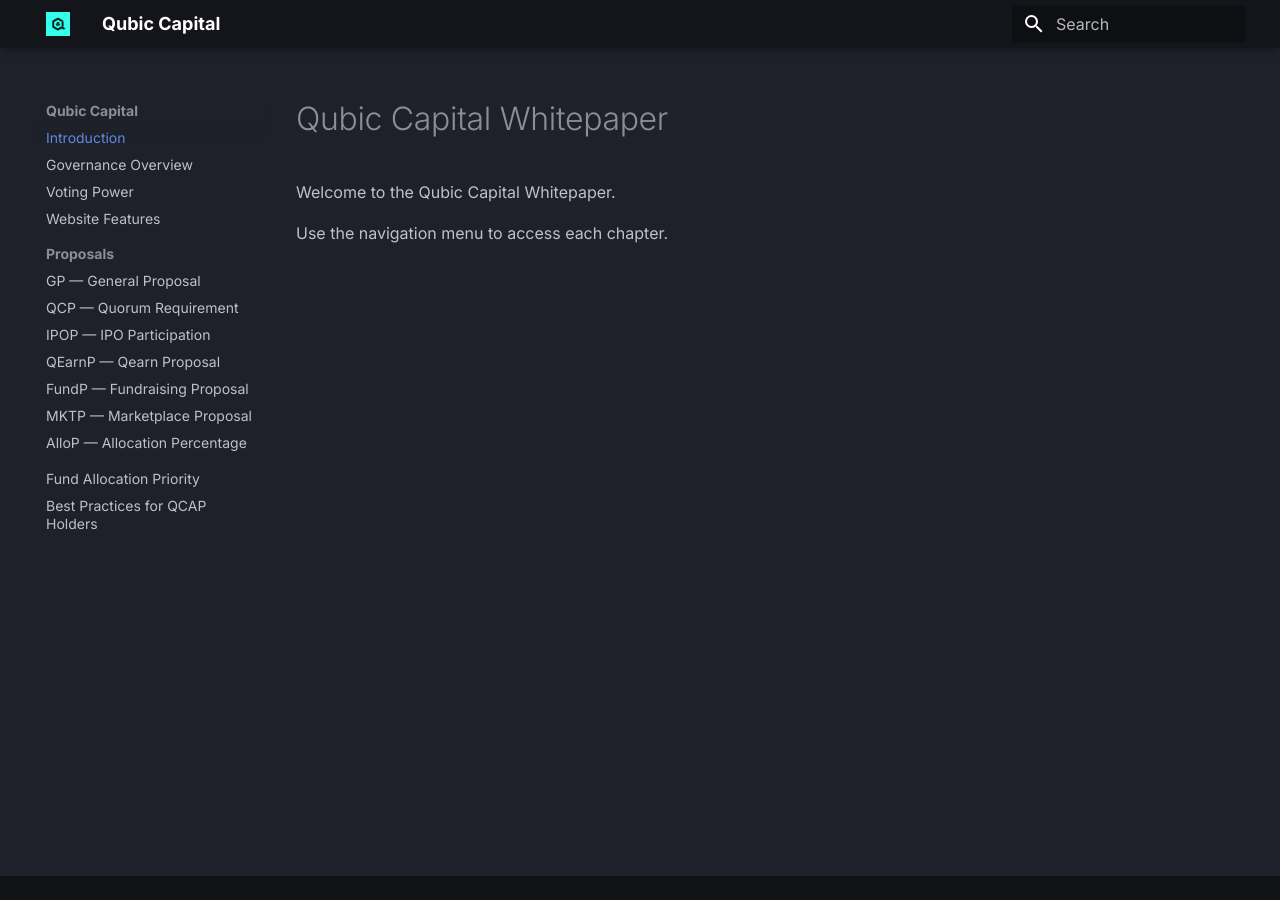
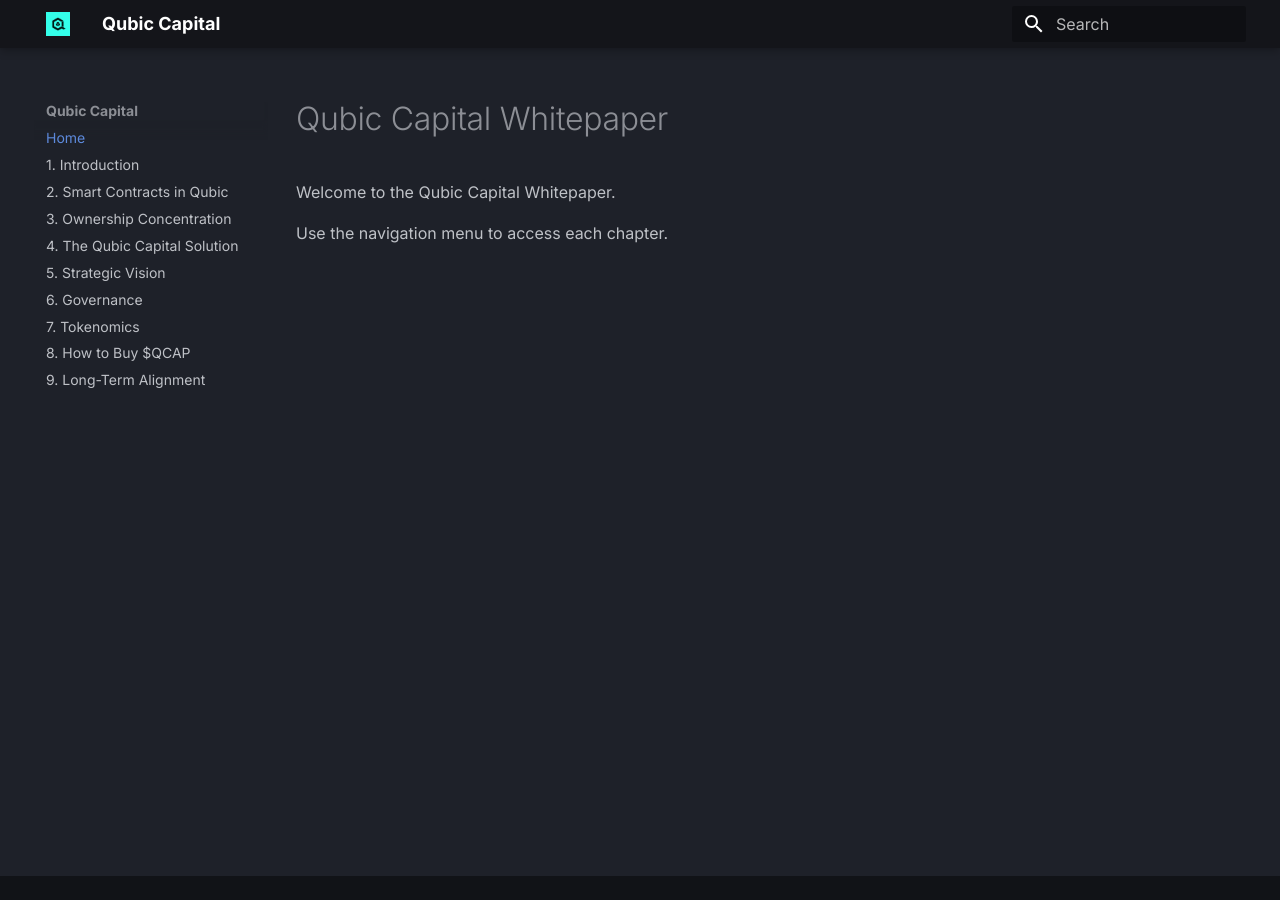
Before and after one commit to HermanToothrot10/qubic-capital-whitepaper, an MkDocs documentation site: the page built from docs/index.md, in a window 1280 px wide. Built offline with MkDocs 1.6.1 and Material for MkDocs 9.7.7, drawn with Linux system fonts in a browser that asks for light colours.

Commit message:
Update mkdocs.yml

```diff
--- a/mkdocs.yml
+++ b/mkdocs.yml
@@ -34,17 +34,13 @@
   generator: false
 
 nav:
-  - Introduction: index.md
-  - Governance Overview: governance.md
-  - Voting Power: voting-power.md
-  - Website Features: website-features.md
-  - Proposals:
-      - GP — General Proposal: proposals/gp.md
-      - QCP — Quorum Requirement: proposals/qcp.md
-      - IPOP — IPO Participation: proposals/ipop.md
-      - QEarnP — Qearn Proposal: proposals/qearnp.md
-      - FundP — Fundraising Proposal: proposals/fundp.md
-      - MKTP — Marketplace Proposal: proposals/mktp.md
-      - AlloP — Allocation Percentage: proposals/allop.md
-  - Fund Allocation Priority: fund-allocation-priority.md
-  - Best Practices for QCAP Holders: best-practices.md
+  - Home: index.md
+  - 1. Introduction: 01-introduction.md
+  - 2. Smart Contracts in Qubic: 02-smart-contracts-in-qubic.md
+  - 3. Ownership Concentration: 03-ownership-concentration.md
+  - 4. The Qubic Capital Solution: 04-the-qubic-capital-solution.md
+  - 5. Strategic Vision: 05-strategic-vision.md
+  - 6. Governance: 06-governance.md
+  - 7. Tokenomics: 07-tokenomics.md
+  - 8. How to Buy $QCAP: 08-how-to-buy-qcap.md
+  - 9. Long-Term Alignment: 09-long-term-alignment.md
```
